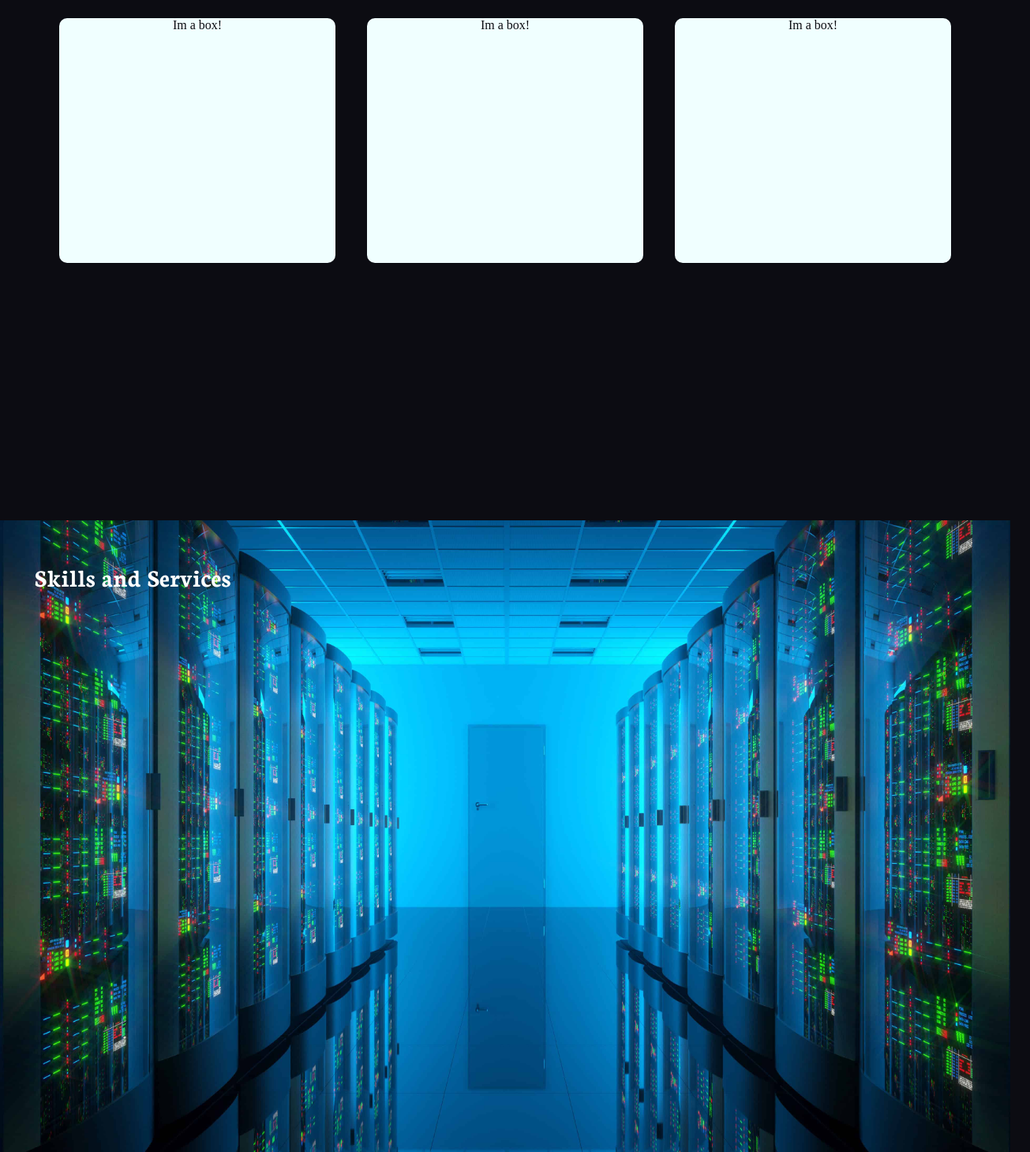
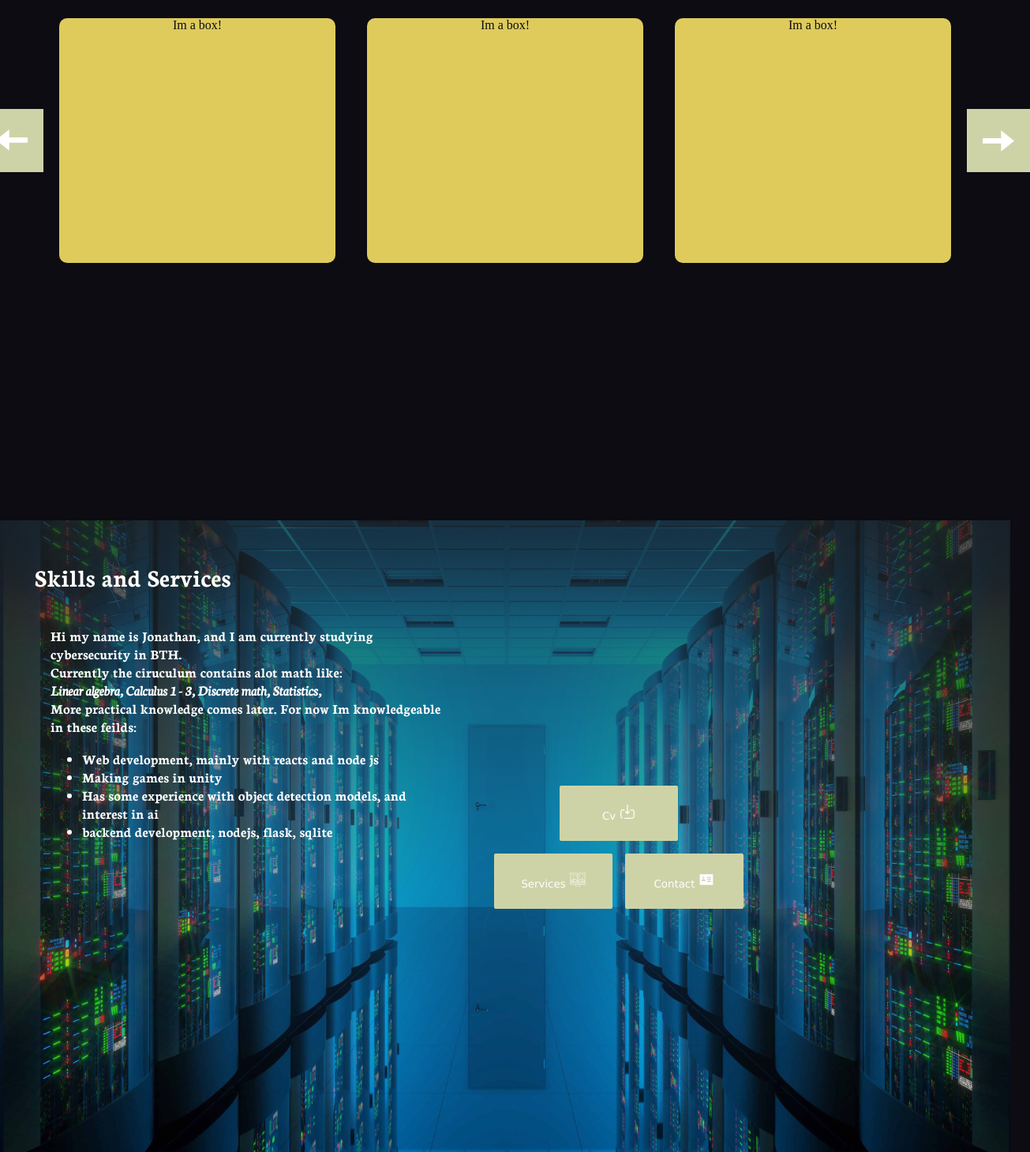
Before and after one commit to TheAzzieDev/MySite, a plain HTML site: page Portfolio.html in a window 1280 px wide. Shown: the part 969-2428 px from the top of the page at 79% size, 1305 px wide, since content can reach past the window. Drawn offline with Linux system fonts and the light colour scheme.

Commit message:
Added a another section to webiste, currently working on designing card for projects

```diff
--- a/Portfolio.html
+++ b/Portfolio.html
@@ -37,18 +37,59 @@
                 <h1>Projects</h1>
             </div>
 
-            <div class = "card-container">
-                <div>Im a box!</div>
-                <div>Im a box!</div>
-                <div>Im a box!</div>
+            <div class = "outer-card-container">
+                <div style = "height: auto; display: flex; flex-direction: column; justify-content: center;">
+                    <button class="arrow-button">
+                        <img src = "images/icons/left-arrow.svg" class="arrow-icon" alt="left-arrow">
+                    </button>
+                </div>
+                <div class = "inner-card-container">
+                    <div>Im a box!</div>
+                    <div>Im a box!</div>
+                    <div>Im a box!</div>
+                </div>
+                <div style = "height: auto; display: flex; flex-direction: column; justify-content: center;">
+                    <button class="arrow-button">
+                        <img src = "images/icons/right-arrow.svg" class="arrow-icon" alt="right-arrow">
+                    </button>
+                </div>
             </div>
-
         </div>
 
-        <div class = "project-section name-container" style = "background-image: url('images/Skills.jpg');">
+
+        <div class = "project-section skills-section">
             <div class="section-header neuton-bold">
                 <h1>Skills and Services</h1>
+                <div class = "skill-container">
+                    <div class = "info">
+                        Hi my name is Jonathan, and I am currently studying cybersecurity in BTH.
+                        <br>Currently the ciruculum contains alot math like: <i>Linear algebra, Calculus 1 - 3, Discrete math, Statistics,</i>
+                        More practical knowledge comes later.
+                        For now Im knowledgeable in these feilds: <br>
+                        <ul>
+                            <li>Web development, mainly with reacts and node js</li>
+                            <li>Making games in unity</li>
+                            <li>Has some experience with object detection models, and interest in ai</li>
+                            <li>backend development, nodejs, flask, sqlite</li>
+                        </ul>
+                    </div>
+                    <div class = "button-container" >
+                        <div class="cv-button neuton-bold">
+                            <button>Cv<img src ="images/icons/download.svg" class = "button-icon" alt="download"></button>
+                        </div>
+                        <div class="cv-button neuton-bold">
+                            <button>Services<img src ="images/icons/computer.svg" class = "button-icon" alt="download"></buttn>
+                            <button>Contact<img src ="images/icons/contact.svg" class = "button-icon" alt="download"></buttn>
+                        </div>
+                    </div>
+                </div>
+
+
+                </div>
             </div>
         </div>
+
+
+
     </body>
 </html>
--- a/style/style.css
+++ b/style/style.css
@@ -1,6 +1,7 @@
+
+/*FIRST SLIDE*/
 .name-container
 {
-
     position: relative;
     height: 100vh;
     background-image: url("../images/background2.jpg");
@@ -45,6 +46,7 @@ body
 }
 
 /*padding: 10px 16px;*/
+/*First SLIDE NAV*/
 nav{
     position: sticky;
     top: 0;
@@ -83,23 +85,138 @@ nav > ul > li
     color: white;
 }
 
-.card-container
+/*SECOND SLIDE CARDS*/
+.inner-card-container
 {
-    display: flex;
+    display: inline-flex;
     flex-direction: row;
     text-align: center;
     justify-content: center;
 }
+.outer-card-container
+{
+    display: flex;
+    flex-direction: row;
+    justify-content: center;
+}
 
-.card-container > div
+.inner-card-container > div
 {
     margin: 20px;
     width: 350px;
     height: 310px;
     border-radius: 10px;
-    background-color: azure;
+    background-color: rgb(222, 203, 92);
     color: #0c0c12;
 }
+
+/*SECOND SLIDE ARROW BUTTONS*/
+.arrow-button
+{
+    display: inline-block;
+    padding: 20px;
+    border: none;
+    cursor: pointer;
+    background-color: rgb(206, 211, 167);
+    color: white;
+    transition: 200ms;
+    font-family: 'Lucida Sans', 'Lucida Sans Regular', 'Lucida Grande', 'Lucida Sans Unicode', Geneva, Verdana, sans-serif;
+}
+
+.arrow-button:hover
+{
+    background-color: rgb(219, 190, 85);
+}
+
+.arrow-icon
+{
+    width: 40px;
+    height: 40px;
+}
+
+
+/*THIRD SLIDE SKILLS*/
+.skill-container
+{
+    display: flex;
+}
+
+.info
+{
+    display: inline-flex;
+    flex-direction: column;
+    padding: 20px;
+    max-width: 500px;
+    font-size: large;
+}
+
+
+
+.skills-section
+{
+    background: linear-gradient(rgba(32, 32, 32, 0.7), rgba(133, 130, 130, 0)), url('../images/Skills.jpg') no-repeat;
+    background-size: cover;
+    z-index: -100;
+    height: 100vh;
+    width: 100%;
+    background-size: 100vw 100vh;
+    margin: 0;
+    display: block;
+}
+
+/*THIRD SLIDE BUTTONS*/
+.button-container
+{
+    display: inline-flex;
+    justify-content: center;
+    flex-direction: column;
+    width: 400px;
+    height: 600px;
+}
+
+.button-container .cv-button
+{
+    display: flex;
+    justify-content: center;
+    flex-direction: row;
+}
+
+
+
+.button-container > div > button
+{
+    margin: 8px;
+    width: 150px;
+    height: 70px;
+    border: none;
+    border-radius: 2px;
+    cursor: pointer;
+    background-color: rgb(206, 211, 167);
+    color: white;
+    transition: 1s;
+    font-family: 'Lucida Sans', 'Lucida Sans Regular', 'Lucida Grande', 'Lucida Sans Unicode', Geneva, Verdana, sans-serif
+}
+
+.button-container > div > button:hover
+{
+    background-color: rgb(219, 190, 85);
+    filter: drop-shadow(10px 10px 4px #3c3c3f);
+}
+
+.button-icon
+{
+    width: 20px;
+    height: 20px;
+    margin-left: 5px;
+    color: white;
+}
+
+
+
+/*
+background-image: none; background: linear-gradient(rgba(32, 32, 32, 0.7), rgba(133, 130, 130, 0)), url('images/Skills.jpg') no-repeat; z-index: -100; background-size: cover;
+
+*/
 
 html{
     background-color: #0c0c12;
```
Also changed, not shown: images/icons/computer.svg (added), images/icons/contact.svg (added), images/icons/download.svg (added), images/icons/left-arrow.svg (added), images/icons/right-arrow.svg (added), 1 other file.
